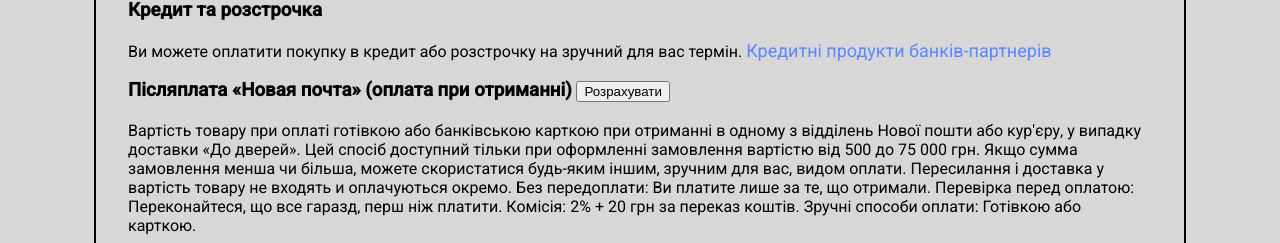
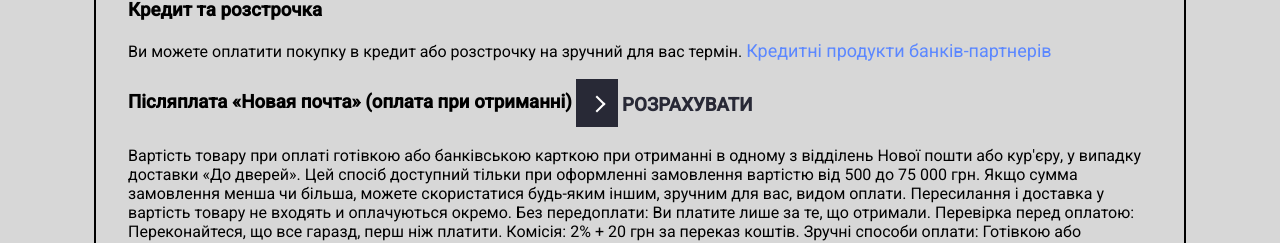
Before and after one commit to Zoro-JS2/free-marketplace, an Angular app: page /payment in a window 1280 px wide. Shown: the part 693-936 px from the top of the page. Built offline with nearby package versions, Linux system fonts and the light colour scheme.

Commit message:
fix calculation with price

```diff
--- a/src/app/components/calculated-modal/calculated-modal.component.html
+++ b/src/app/components/calculated-modal/calculated-modal.component.html
@@ -10,6 +10,7 @@
         name="price"
         (input)="calculateTotal()"
         required
+        autocomplete="off"
       />
       <label for="input-field" class="input-label">Ціна товару</label>
       <span class="input-highlight"></span>
@@ -22,14 +23,15 @@
       class="input-field"
       type="number"
       [(ngModel)]="percent"
-      name="price"
+      name="percent"
       (input)="calculateTotal()"
-      required
+      readonly
     />
     <label for="input-field" class="input-label">Процент</label>
     <span class="input-highlight"></span>
   </div>
 
-  <span class="span">{{ totalPrice }} грн</span>
+  <span class="span">Загальна ціна складе {{ price }}+ 2% + 20грн </span>
+  <span>{{ totalPrice }} грн</span>
   <button mat-button (click)="closeDialog()">Закрити</button>
 </form>
--- a/src/app/pages/payment/payment.component.html
+++ b/src/app/pages/payment/payment.component.html
@@ -25,7 +25,13 @@
   >
   <h3>
     Післяплата «Новая почта» (оплата при отриманні)
-    <button (click)="calculate()">Розрахувати</button>
+    <!-- <button (click)="calculate()">Розрахувати</button> -->
+    <button class="learn-more" (click)="calculate()">
+      <span class="circle" aria-hidden="true">
+        <span class="icon arrow"></span>
+      </span>
+      <span class="button-text">Розрахувати</span>
+    </button>
   </h3>
 
   <span
--- a/src/app/pages/payment/payment.component.scss
+++ b/src/app/pages/payment/payment.component.scss
@@ -15,3 +15,90 @@ a {
 a:hover {
   color: rgb(0, 57, 214);
 }
+/* From Uiverse.io by cssbuttons-io */
+button {
+  position: relative;
+  display: inline-block;
+  cursor: pointer;
+  outline: none;
+  border: 0;
+  vertical-align: middle;
+  text-decoration: none;
+  background: transparent;
+  padding: 0;
+  font-size: inherit;
+  font-family: inherit;
+}
+
+button.learn-more {
+  width: 12rem;
+  height: auto;
+}
+
+button.learn-more .circle {
+  transition: all 0.45s cubic-bezier(0.65, 0, 0.076, 1);
+  position: relative;
+  display: block;
+  margin: 0;
+  width: 2.6rem;
+  height: 3rem;
+  background: #282936;
+}
+
+button.learn-more .circle .icon {
+  transition: all 0.45s cubic-bezier(0.65, 0, 0.076, 1);
+  position: absolute;
+  top: 0;
+  bottom: 0;
+  margin: auto;
+  background: #fff;
+}
+
+button.learn-more .circle .icon.arrow {
+  transition: all 0.45s cubic-bezier(0.65, 0, 0.076, 1);
+  left: 0.625rem;
+  width: 1.125rem;
+  height: 0.125rem;
+  background: none;
+}
+
+button.learn-more .circle .icon.arrow::before {
+  position: absolute;
+  content: "";
+  top: -0.29rem;
+  right: 0.0625rem;
+  width: 0.625rem;
+  height: 0.625rem;
+  border-top: 0.125rem solid #fff;
+  border-right: 0.125rem solid #fff;
+  transform: rotate(45deg);
+}
+
+button.learn-more .button-text {
+  transition: all 0.45s cubic-bezier(0.65, 0, 0.076, 1);
+  position: absolute;
+  top: 0;
+  left: 0;
+  right: 0;
+  bottom: 0;
+  padding: 0.75rem 0;
+  margin: 0 0 0 1.85rem;
+  color: #282936;
+  font-weight: 700;
+  line-height: 1.6;
+  text-align: center;
+  text-transform: uppercase;
+}
+
+button:hover .circle {
+  width: 100%;
+}
+
+button:hover .circle .icon.arrow {
+  background: #fff;
+  transform: translate(1rem, 0);
+}
+
+button:hover .button-text {
+  color: #fff;
+}
```
